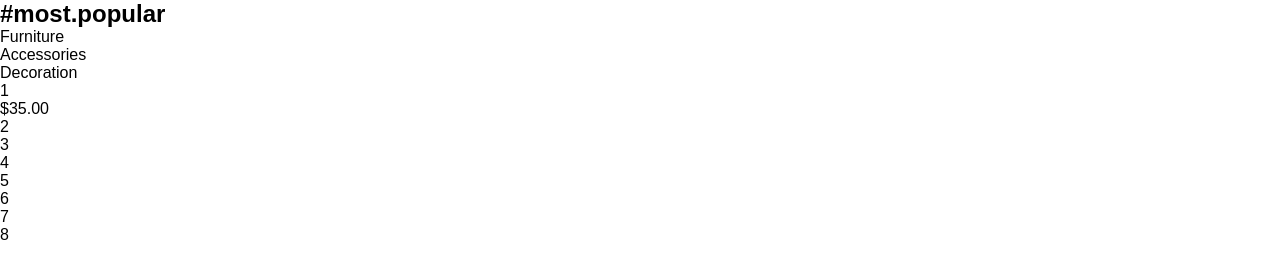
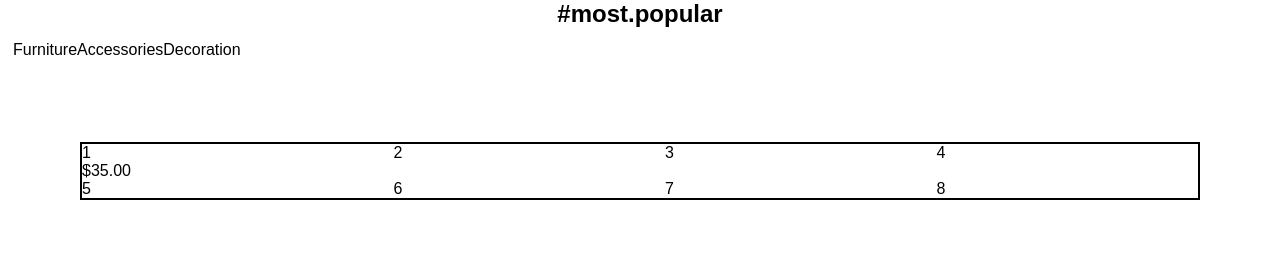
Before and after one commit to amal3983/webshop_moebler, a plain HTML site: page index.html in a window 1280 px wide. Drawn offline with nearby package versions, Linux system fonts and the light colour scheme.

Commit message:
sat titlen i midten
prøver at finde ud af hvad jeg vil med furniture/acc/deco valg boksen

gridbox begyndt
den har kant lige nu sp jeg kan se hvad jeg laver

```diff
--- a/css/styles.css
+++ b/css/styles.css
@@ -43,3 +43,22 @@ img {
     -o-transition: all 0.3s ease;
     transition: all 0.3s ease;
 }
+
+
+main h2{
+    text-align: center;
+}
+.popular-type {
+    display: flex;
+    margin: 10px;
+    padding: 3px;
+    text-align: center;
+}
+
+.gridbox {
+    display: grid;
+    grid-template-columns: auto auto auto auto;
+    grid-column-gap: 10px;
+    margin: 80px;
+    border: black solid 2px;
+}
```
